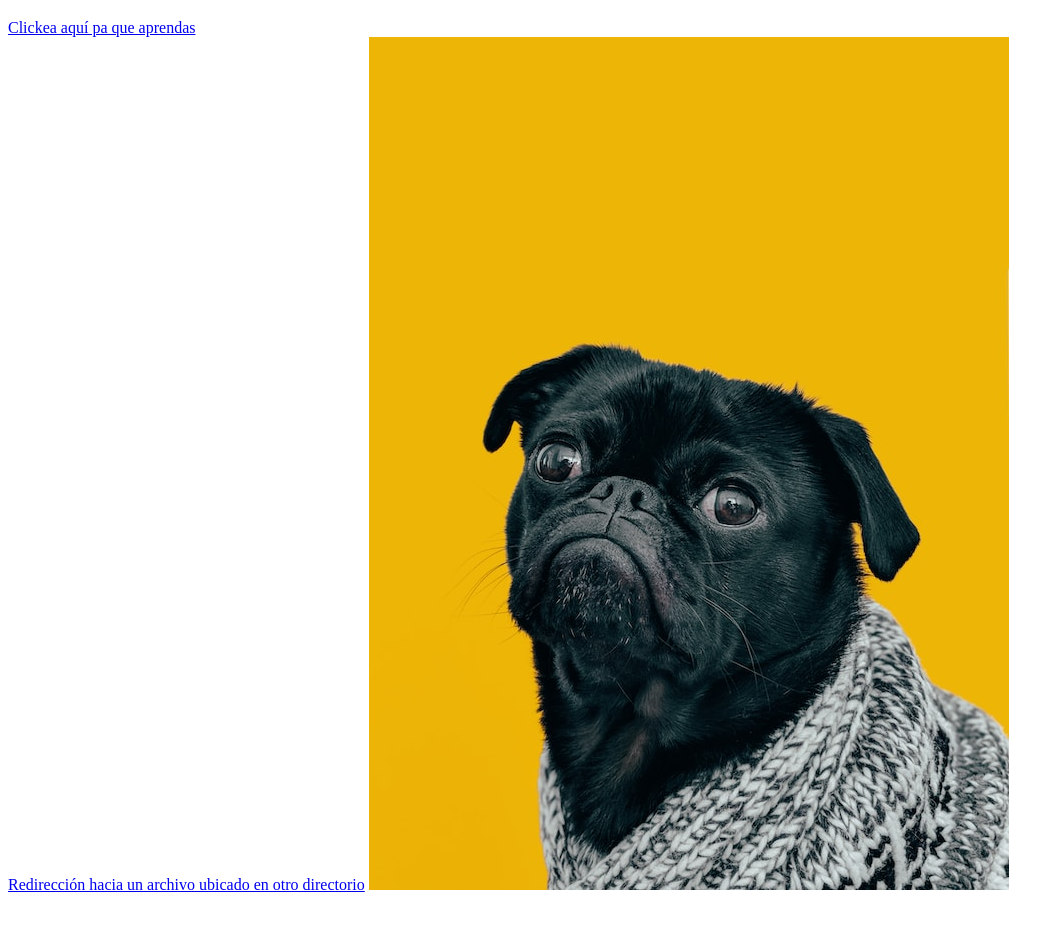
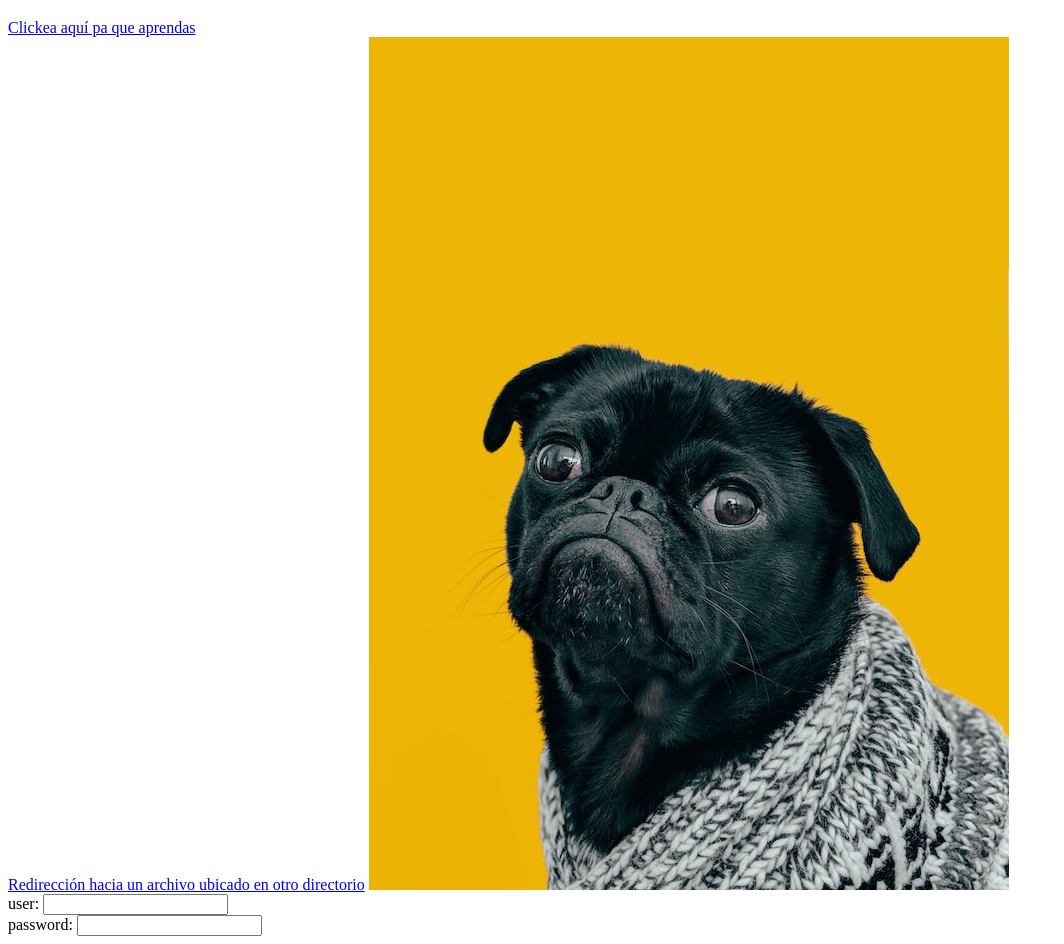
Before and after one commit to ArturoAlvarezY/Odin_asignaciones, a plain HTML site: page index.html in a window 1280 px wide. Shown: the part 61-1005 px from the top of the page, without its empty margins (0-1064 px from the left). Before the commit the page ends 963 px from the top, so only its background shows below. Drawn offline with Linux system fonts and the light colour scheme.

Commit message:
form agregado

```diff
--- a/index.html
+++ b/index.html
@@ -11,7 +11,12 @@
     target="_blank" rel="noopener noreferrer"> Clickea aquí pa que aprendas</a> <br>
     <a href="pages/about.html"> Redirección hacia un archivo ubicado en otro directorio</a>
     <img src="images/dog.jpg" alt="esto es un carpincho">
+    <form>
+        user: <input type="text"> <br>
+        password: <input type="password">
 
+
+    </form>
 
 
 
```
